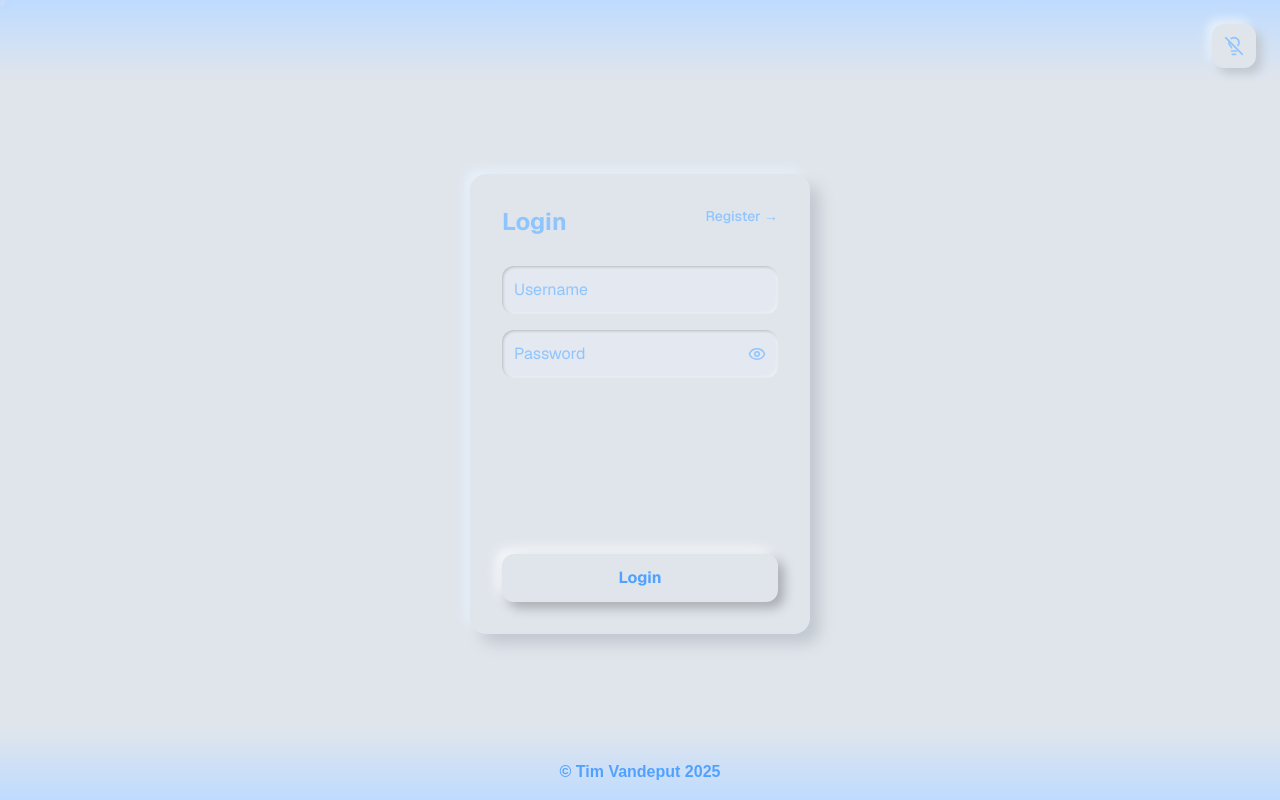
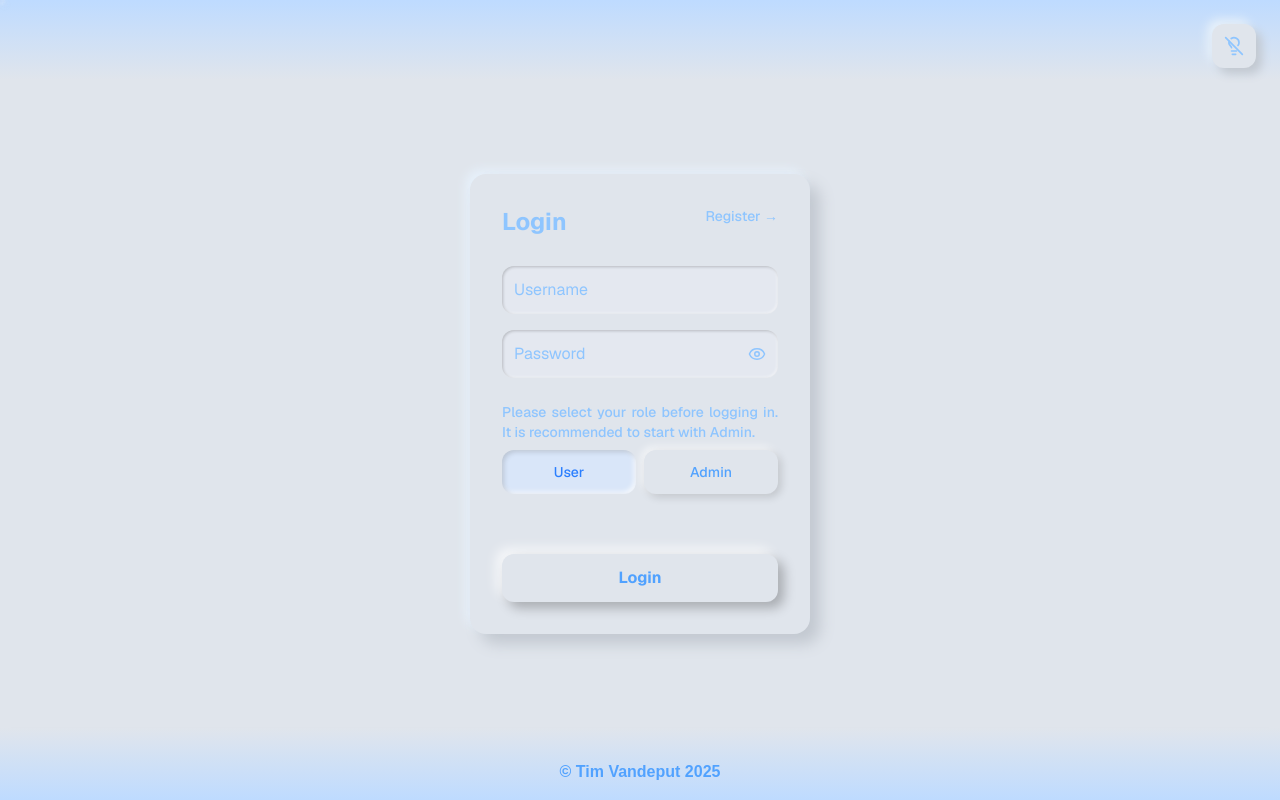
Before and after one commit to TimVandeput/Portfolio_Stock_Simulator, a Next.js app in the folder demo_frontend/: page /login in a window 1280 px wide. Built offline with nearby package versions, Linux system fonts and the light colour scheme; no server answers.

Commit message:
feat: add role selection functionality in LoginPage with user and admin options

```diff
--- a/demo_frontend/src/app/login/page.tsx
+++ b/demo_frontend/src/app/login/page.tsx
@@ -7,7 +7,7 @@ import NeumorphicInput from "@/components/input/NeumorphicInput";
 import StatusMessage from "@/components/status/StatusMessage";
 import ThemeToggle from "@/components/ui/ThemeToggle";
 import { register } from "@/lib/api/auth";
-import type { RegisterRequest } from "@/types";
+import type { RegisterRequest, Role } from "@/types";
 
 export default function LoginPage() {
   const [isFlipped, setIsFlipped] = useState(false);
@@ -15,6 +15,7 @@ export default function LoginPage() {
   const [username, setUsername] = useState("");
   const [password, setPassword] = useState("");
   const [error, setError] = useState("");
+  const [selectedRole, setSelectedRole] = useState<Role>("ROLE_USER");
 
   const [rUser, setRUser] = useState("");
   const [rPass, setRPass] = useState("");
@@ -158,6 +159,45 @@ export default function LoginPage() {
                 className="my-2"
               />
 
+              <div className="my-4">
+                <p className="text-blue-300 text-sm mb-2 font-medium text-justify">
+                  Please select your role before logging in. It is recommended
+                  to start with Admin.
+                </p>
+                <div className="flex gap-2">
+                  <button
+                    type="button"
+                    onClick={() => setSelectedRole("ROLE_USER")}
+                    className={`
+                      flex-1 p-3 rounded-xl font-medium text-sm
+                      transition-all duration-200
+                      ${
+                        selectedRole === "ROLE_USER"
+                          ? "bg-[#d9e6f9] text-blue-500 shadow-[inset_2px_2px_5px_rgba(0,0,0,0.15),inset_-2px_-2px_5px_rgba(255,255,255,0.8)]"
+                          : "bg-[#e0e5ec] text-blue-400 shadow-[3px_3px_8px_rgba(0,0,0,0.15),-3px_-3px_8px_rgba(255,255,255,0.7)] hover:shadow-[2px_2px_6px_rgba(0,0,0,0.2),-2px_-2px_6px_rgba(255,255,255,0.8)]"
+                      }
+                    `}
+                  >
+                    User
+                  </button>
+                  <button
+                    type="button"
+                    onClick={() => setSelectedRole("ROLE_ADMIN")}
+                    className={`
+                      flex-1 p-3 rounded-xl font-medium text-sm
+                      transition-all duration-200
+                      ${
+                        selectedRole === "ROLE_ADMIN"
+                          ? "bg-[#d9e6f9] text-blue-500 shadow-[inset_2px_2px_5px_rgba(0,0,0,0.15),inset_-2px_-2px_5px_rgba(255,255,255,0.8)]"
+                          : "bg-[#e0e5ec] text-blue-400 shadow-[3px_3px_8px_rgba(0,0,0,0.15),-3px_-3px_8px_rgba(255,255,255,0.7)] hover:shadow-[2px_2px_6px_rgba(0,0,0,0.2),-2px_-2px_6px_rgba(255,255,255,0.8)]"
+                      }
+                    `}
+                  >
+                    Admin
+                  </button>
+                </div>
+              </div>
+
               <div className="mt-auto flex flex-col">
                 <div className="mb-2 min-h-[20px] max-h-[60px] overflow-hidden">
                   <StatusMessage message={error} className="mb-0" />
```
